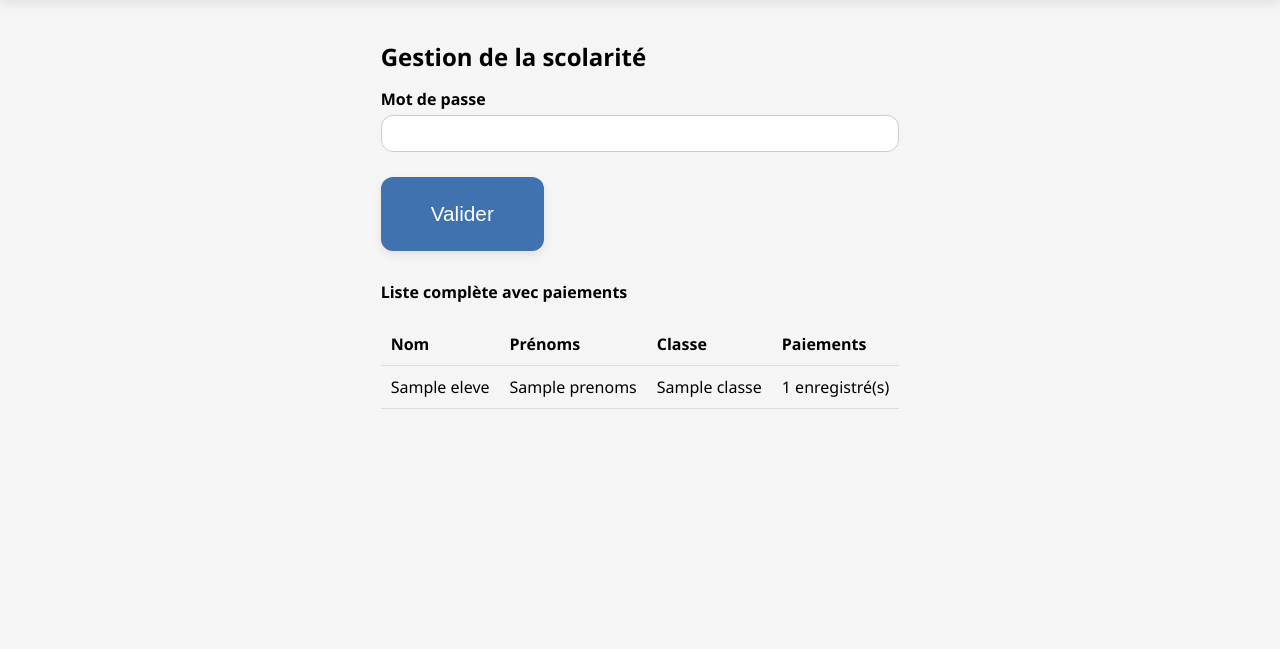
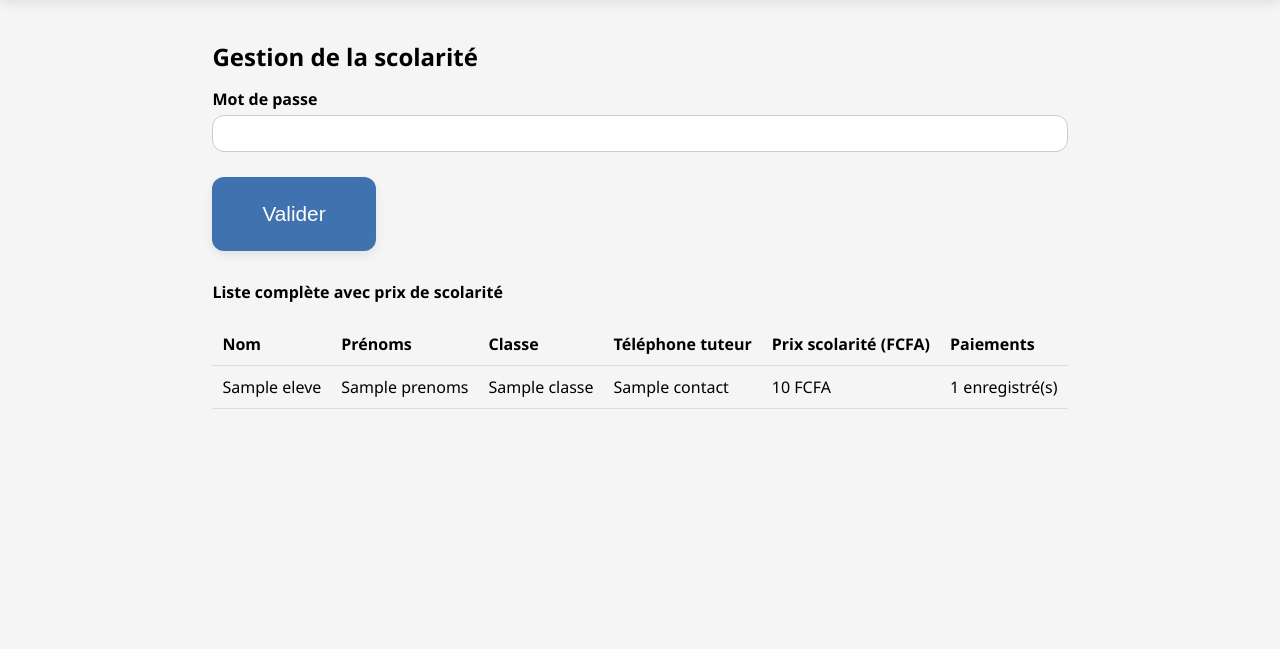
Before and after one commit to appolinair2355/Web, a Flask app: template templates/scolarite.html in a window 1280 px wide. Shown: the part 98-747 px from the top of the page. Run offline with Flask 3, Linux system fonts and the light colour scheme; the template is opened without the code that fills it: most values are stand-ins (such as "Sample title", 1, 10 or a date in 2020).

Commit message:
Update scolarite.html

```diff
--- a/templates/scolarite.html
+++ b/templates/scolarite.html
@@ -19,15 +19,26 @@
   {% endwith %}
 
   {% if eleves is defined %}
-    <p style="margin-top:30px;font-weight:bold;">Liste complète avec paiements</p>
+    <p style="margin-top:30px;font-weight:bold;">Liste complète avec prix de scolarité</p>
     <table>
-      <thead><tr>
-        <th>Nom</th><th>Prénoms</th><th>Classe</th><th>Paiements</th>
-      </tr></thead>
+      <thead>
+        <tr>
+          <th>Nom</th>
+          <th>Prénoms</th>
+          <th>Classe</th>
+          <th>Téléphone tuteur</th>
+          <th>Prix scolarité (FCFA)</th>
+          <th>Paiements</th>
+        </tr>
+      </thead>
       <tbody>
         {% for e in eleves %}
         <tr>
-          <td>{{ e.nom }}</td><td>{{ e.prenoms }}</td><td>{{ e.classe }}</td>
+          <td>{{ e.nom }}</td>
+          <td>{{ e.prenoms }}</td>
+          <td>{{ e.classe }}</td>
+          <td>{{ e.contact }}</td>
+          <td>{{ "{:,}".format(e.prix_scolarite).replace(',', ' ') }} FCFA</td>
           <td>{{ e.paiements|length }} enregistré(s)</td>
         </tr>
         {% endfor %}
```
